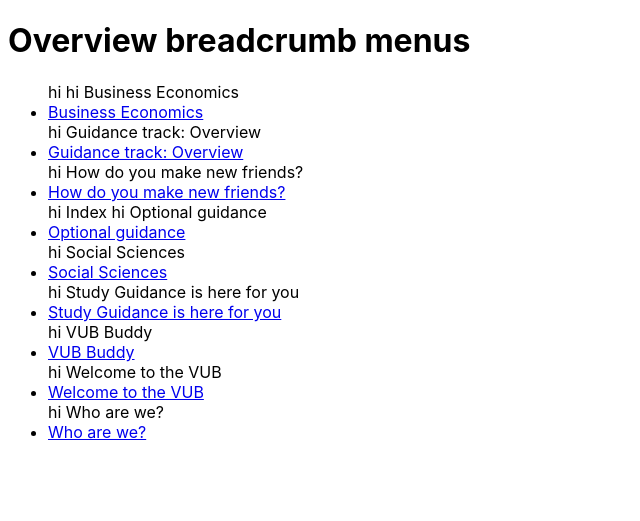
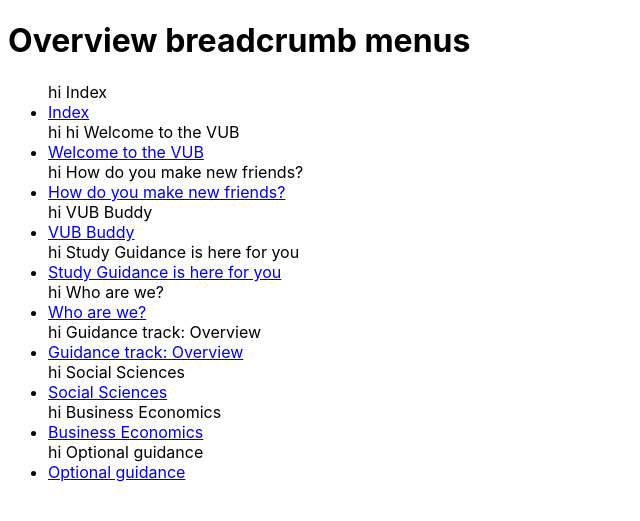
Before and after one commit to LndH/breadcrumb-menu-generator, a Jekyll site: the page built from index.html, in a window 1280 px wide. Shown: the top 521 px of the page, without its empty margins (0-640 px from the left). Built offline with Jekyll 4.4.1, drawn with Linux system fonts in a browser that asks for light colours.

Commit message:
edited config

```diff
--- a/_config.yml
+++ b/_config.yml
@@ -12,3 +12,11 @@
   pages:
     output: true
     permalink: ""
+
+defaults:
+  -
+    scope:
+      path: ""
+      type: "pages"
+    values:
+      layout: "page"
--- a/_layouts/overview.html
+++ b/_layouts/overview.html
@@ -6,9 +6,8 @@
 {{content}}
 
 <ul>
-    {% assign current_page = page %}
-    {% assign sorted_pages = site.pages | sort: "title" %}
-    {% for page in sorted_pages %}
+
+    {% for page in site.pages %}
     hi
     {{page.title}}
     {% if page.title != null and page.title != current_page.title %}
```
Also changed, not shown: 1 other file.
